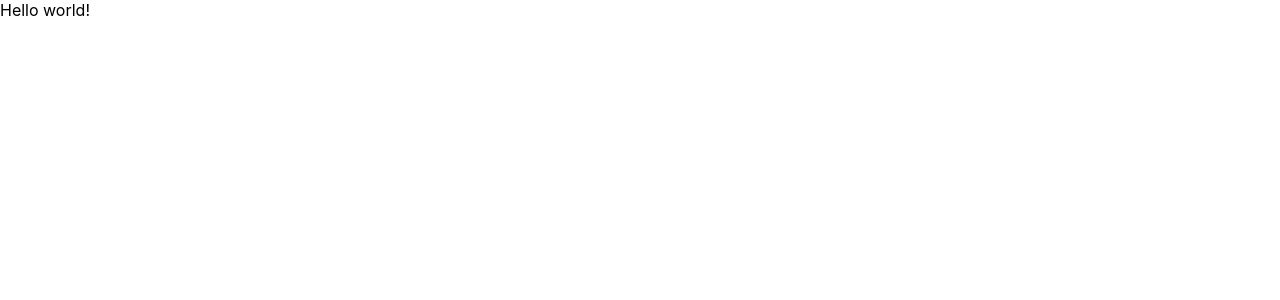
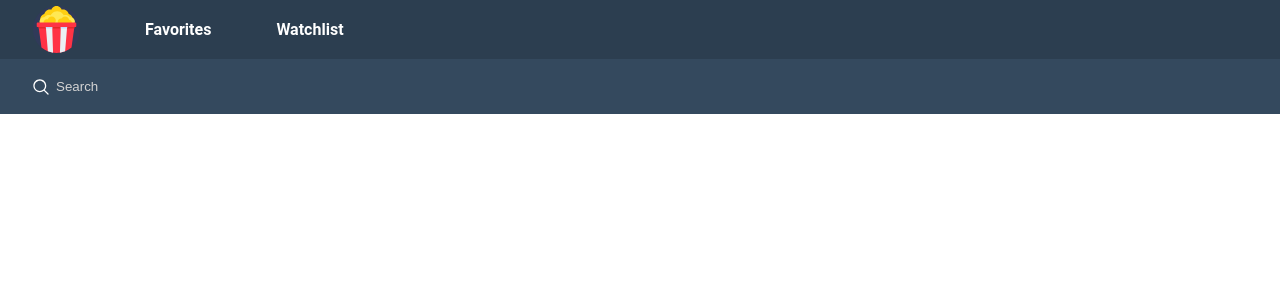
Before and after one commit to fdiogo/react-workshop, a React (Create React App) app: page / in a window 1280 px wide. Shown: the top 300 px of the page. Built offline with nearby package versions, Linux system fonts and the light colour scheme.

Commit message:
Challenge 1

```diff
--- a/src/App.js
+++ b/src/App.js
@@ -1,7 +1,34 @@
 import React from 'react';
 
+import Search from './components/icons/Search';
+import Popcorn from './components/icons/Popcorn';
+
 function App() {
-    return <div>Hello world!</div>;
+    const handleFormSubmit = event => {
+        event.preventDefault();
+        // TODO: Handle the submission of the input
+    };
+
+    return (
+        <div className="app">
+            <header>
+                <Popcorn className="header-logo" />
+                <button className="header-link">Favorites</button>
+                <button className="header-link">Watchlist</button>
+                <form className="header-search" onSubmit={handleFormSubmit}>
+                    <Search className="header-search-icon" />
+                    <input
+                        className="header-search-input"
+                        placeholder="Search"
+                        // TODO: Provide a value and onChange to the input
+                    ></input>
+                </form>
+            </header>
+            <main>
+                <h1>{/* TODO: Render the query */}</h1>
+            </main>
+        </div>
+    );
 }
 
 export default App;
--- /dev/null
+++ b/src/components/icons/Popcorn.js
@@ -0,0 +1,63 @@
+import React from 'react';
+
+const Popcorn = props => (
+    <svg height="1em" viewBox="0 0 512 512" width="1em" {...props}>
+        <path
+            d="M512 256c0 141.387-114.613 256-256 256S0 397.387 0 256 114.613 0 256 0s256 114.613 256 256zm0 0"
+            fill="#303a59"
+        />
+        <g fill="#ffcf11">
+            <path d="M389.363 98.61c0 33.456-27.12 60.574-60.574 60.574-33.457 0-60.574-27.118-60.574-60.575 0-33.453 27.117-60.574 60.574-60.574 33.453 0 60.574 27.121 60.574 60.574zm0 0" />
+            <path d="M433.223 144.113c0 33.457-27.121 60.575-60.575 60.575-33.457 0-60.578-27.118-60.578-60.575 0-33.453 27.121-60.574 60.578-60.574 33.454 0 60.575 27.121 60.575 60.574zm0 0M199.93 144.113c0 33.457-27.121 60.575-60.578 60.575-33.454 0-60.575-27.118-60.575-60.575 0-33.453 27.121-60.574 60.575-60.574 33.457 0 60.578 27.121 60.578 60.574zm0 0" />
+            <path d="M243.785 98.61c0 33.456-27.117 60.574-60.574 60.574-33.453 0-60.574-27.118-60.574-60.575 0-33.453 27.12-60.574 60.574-60.574 33.457 0 60.574 27.121 60.574 60.574zm0 0" />
+            <path d="M316.574 60.574c0 33.457-27.12 60.574-60.574 60.574s-60.574-27.117-60.574-60.574C195.426 27.121 222.546 0 256 0s60.574 27.121 60.574 60.574zm0 0" />
+        </g>
+        <path
+            d="M166.344 170.734c0 26.434-21.426 47.864-47.86 47.864s-47.863-21.43-47.863-47.864 21.43-47.863 47.863-47.863 47.86 21.43 47.86 47.863zm0 0"
+            fill="#ffe854"
+        />
+        <path
+            d="M232.422 158.02c0 33.457-27.121 60.578-60.574 60.578-33.457 0-60.578-27.121-60.578-60.578 0-33.454 27.12-60.575 60.578-60.575 33.453 0 60.574 27.121 60.574 60.575zm0 0"
+            fill="#ffe854"
+        />
+        <path
+            d="M343.945 138.465c0 44.254-35.875 80.133-80.129 80.133-44.257 0-80.132-35.88-80.132-80.133s35.875-80.133 80.132-80.133c44.254 0 80.13 35.879 80.13 80.133zm0 0"
+            fill="#ffe854"
+        />
+        <path
+            d="M416.36 158.02c0 33.457-27.122 60.578-60.575 60.578-33.457 0-60.574-27.121-60.574-60.578 0-33.454 27.117-60.575 60.574-60.575 33.453 0 60.574 27.121 60.574 60.575zm0 0"
+            fill="#ffe854"
+        />
+        <path
+            d="M457.012 170.734c0 26.434-21.43 47.864-47.864 47.864-26.433 0-47.863-21.43-47.863-47.864s21.43-47.863 47.863-47.863c26.434 0 47.864 21.43 47.864 47.863zm0 0"
+            fill="#ffe854"
+        />
+        <path
+            d="M186.387 179.773c0 19.692-15.965 35.657-35.657 35.657-19.695 0-35.66-15.965-35.66-35.657 0-19.695 15.965-35.66 35.66-35.66 19.692 0 35.657 15.965 35.657 35.66zm0 0M340.746 170.734c0 19.696-15.965 35.66-35.656 35.66-19.695 0-35.66-15.964-35.66-35.66 0-19.691 15.965-35.656 35.66-35.656 19.691 0 35.656 15.965 35.656 35.656zm0 0M425.023 186.066c0 19.696-15.964 35.66-35.66 35.66-19.691 0-35.656-15.964-35.656-35.66 0-19.691 15.965-35.656 35.656-35.656 19.696 0 35.66 15.965 35.66 35.656zm0 0"
+            fill="#ffcf11"
+        />
+        <path
+            d="M248.684 159.188c0 24.683-20.008 44.695-44.696 44.695-24.683 0-44.695-20.012-44.695-44.696 0-24.687 20.012-44.699 44.695-44.699 24.688 0 44.696 20.012 44.696 44.7zm0 0M394.48 159.188c0 24.683-20.011 44.695-44.695 44.695-24.687 0-44.695-20.012-44.695-44.696 0-24.687 20.008-44.699 44.695-44.699 24.684 0 44.695 20.012 44.695 44.7zm0 0"
+            fill="#ffcf11"
+        />
+        <path
+            d="M92.348 452.855C136.715 489.781 193.762 512 256 512s119.285-22.219 163.652-59.145l34.395-248.058H57.953zm0 0"
+            fill="#ff3345"
+        />
+        <path d="M63.5 244.797h385l5.547-40H57.953zm0 0" fill="#e32828" />
+        <path
+            d="M293.305 509.285a254.216 254.216 0 0056.718-15.105l23.887-289.383h-70.496zm0 0M208.586 204.797H138.09l23.89 289.383a254.127 254.127 0 0056.715 15.105zm0 0"
+            fill="#ebf0f3"
+        />
+        <path
+            d="M302.086 244.797h68.52l3.304-40h-70.496zm0 0M208.586 204.797H138.09l3.305 40h68.52zm0 0"
+            fill="#c7d9ff"
+        />
+        <path
+            d="M461.621 229.797H50.38c-5.43 0-9.828-4.399-9.828-9.824V189.62c0-5.426 4.398-9.824 9.828-9.824H461.62c5.43 0 9.828 4.398 9.828 9.824v30.352c0 5.425-4.398 9.824-9.828 9.824zm0 0"
+            fill="#ff3345"
+        />
+    </svg>
+);
+
+export default Popcorn;
--- /dev/null
+++ b/src/components/icons/Search.js
@@ -0,0 +1,12 @@
+import React from 'react';
+
+const Search = props => (
+    <svg width="1em" height="1em" viewBox="0 0 512 512" {...props}>
+        <path
+            fill="currentColor"
+            d="M495 466.2L377.2 348.4c29.2-35.6 46.8-81.2 46.8-130.9C424 103.5 331.5 11 217.5 11 103.4 11 11 103.5 11 217.5S103.4 424 217.5 424c49.7 0 95.2-17.5 130.8-46.7L466.1 495c8 8 20.9 8 28.9 0 8-7.9 8-20.9 0-28.8zm-277.5-83.3C126.2 382.9 52 308.7 52 217.5S126.2 52 217.5 52C308.7 52 383 126.3 383 217.5s-74.3 165.4-165.5 165.4z"
+        />
+    </svg>
+);
+
+export default Search;
--- a/src/index.css
+++ b/src/index.css
@@ -6,3 +6,157 @@ body {
   -webkit-font-smoothing: antialiased;
   -moz-osx-font-smoothing: grayscale;
 }
+
+html {
+  font-family: 'Roboto', sans-serif;
+}
+
+body {
+  margin: 0;
+  -webkit-font-smoothing: antialiased;
+  -moz-osx-font-smoothing: grayscale;
+}
+
+:root {
+  --primary-color: #398278;
+  --secondary-color: #fff;
+  --tertiary-color: #dedede;
+  --accent-color: #8b5aa6;
+
+  --font-color: #2c3e50;
+}
+
+* {
+  box-sizing: border-box;
+}
+
+html, body, #root, .app {
+  width: 100%;
+  min-height: 100%;
+  display: flex;
+  flex-direction: column;
+  align-items: center;
+}
+
+body {
+  background-color: white;
+  color: var(--font-color);
+}
+
+header {
+  background: #2c3e50;
+  color: white;
+  display: flex;
+  justify-content: flex-start;
+  align-items: center;
+  flex-wrap: wrap;
+  column-gap: 25px;
+  width: 100%;
+  padding: 0;
+  min-height: 60px;
+}
+
+main {
+  padding: 50px 40px 40px;
+  max-width: 1920px;
+  width: 100%;
+}
+
+input {
+  border: 0;
+}
+
+input::placeholder {
+  color: lightgrey;
+}
+
+input[type="radio"] {
+  appearance: none;
+  width: 0;
+  height: 0;
+  border: 0;
+  padding: 0;
+  margin: 0;
+}
+
+button {
+  border: 0;
+  padding: 0;
+  background: 0;
+  cursor: pointer;
+  font-family: 'Roboto', sans-serif;
+}
+
+ul, ol {
+  list-style: none;
+  margin: 0;
+  padding: 0;
+}
+
+h1,
+h2,
+h3,
+h4,
+h5 {
+  margin: 0;
+}
+
+h2 {
+  font-size: 16px;
+  margin: 10px 0;
+}
+
+.header-logo {
+  font-size: 47px;
+  margin-right: 20px;
+  margin-left: 33px;
+  margin-top: 5px;
+  margin-bottom: 5px;
+  flex-shrink: 0;
+}
+
+.header-link {
+  font-size: 16px;
+  height: 100%;
+  padding: 20px;
+  font-weight: bold;
+  color: white;
+}
+
+.header-search {
+  position: relative;
+  display: flex;
+  align-items: center;
+  border-left: 1px solid #34495e;
+  background-color: #34495e;
+  height: 100%;
+  color: white;
+  width: 100%;
+}
+
+.header-search-icon {
+  position: absolute;
+  top: 50%;
+  left: 40px;
+  transform: translate(-50%, -50%);
+}
+
+.header-search-input {
+  background: transparent;
+  color: white;
+  height: 100%;
+  width: 100%;
+  padding: 20px 10px 20px 55px;
+  margin: 0;
+  margin-right: 1px;
+}
+
+.header-search-input::placeholder {
+  color: lightgrey;
+}
+
+.app {
+  display: flex;
+  flex-direction: column;
+  align-items: center;
+}
```
Also changed, not shown: 1 other file (tests, documents, lock files or other folders).
